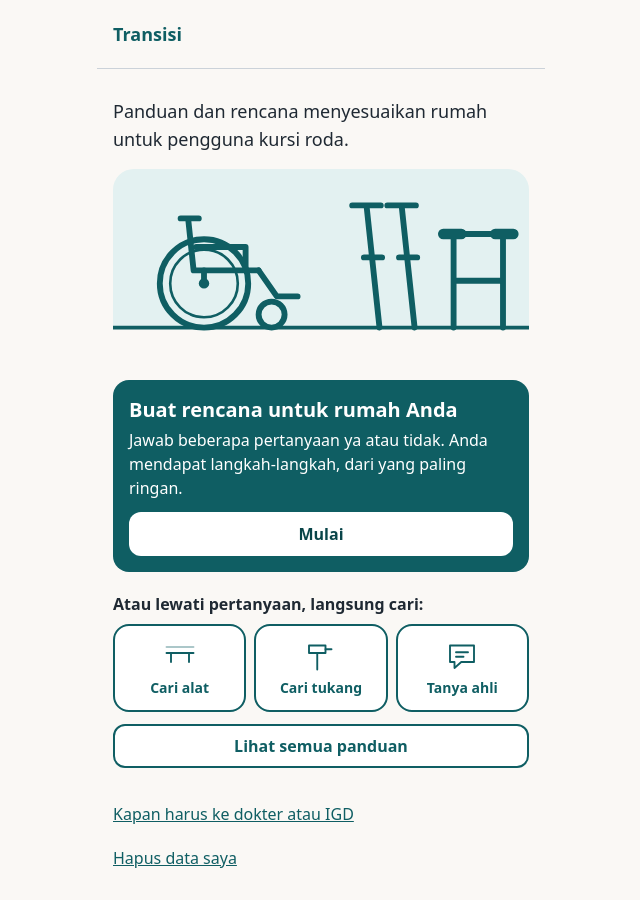
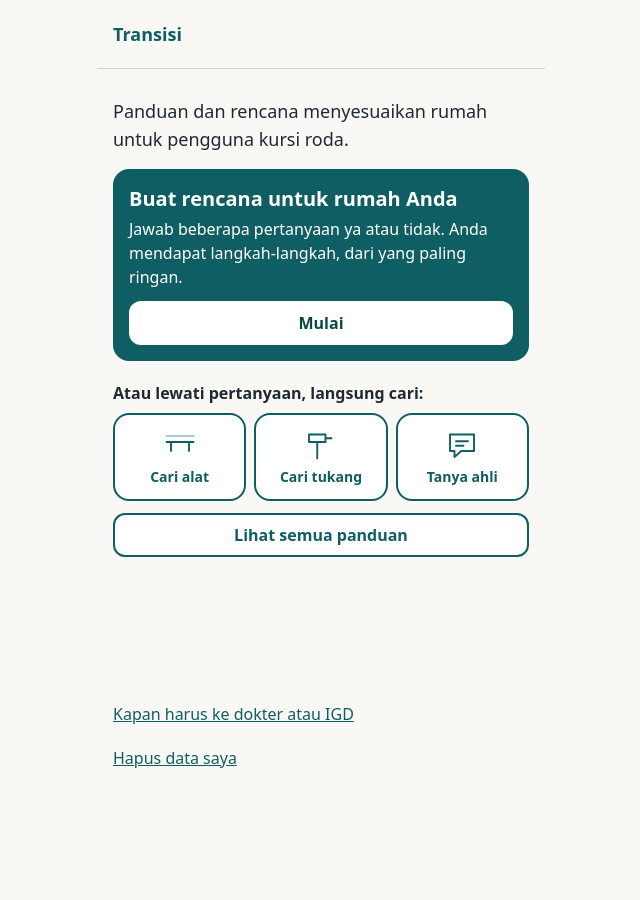
Before and after one commit to titohanafi/transisidnr, a React (Vite) app: page /jelajah/1 in a window 1280 px wide. Shown: the whole page, without its empty margins (319-959 px from the left). After the commit the page ends 800 px from the top, so only its background shows below. Built offline with nearby package versions, Linux system fonts and the light colour scheme.

Commit message:
Beranda: hapus ilustrasi alat bantu gerak
Co-Authored-By: Claude Sonnet 5.5 <noreply@anthropic.com>

```diff
--- a/src/components/Ikon.tsx
+++ b/src/components/Ikon.tsx
@@ -109,43 +109,3 @@ export function IkonAksi({ kunci, className = "h-10 w-10" }: { kunci: keyof type
     </svg>
   );
 }
-
-/**
- * Ilustrasi Beranda: alat bantu gerak yang ditanyakan di onboarding (kursi roda, kruk, walker).
- * Hanya benda, tanpa gambar orang. Warna mengikuti token tailwind.
- */
-export function IlustrasiBeranda({ className = "" }: { className?: string }) {
-  return (
-    <svg viewBox="0 0 320 150" className={`w-full ${className}`} aria-hidden="true" focusable="false">
-      <rect width="320" height="150" rx="16" className="fill-utama-muda" />
-      <rect y="122" width="320" height="28" className="fill-kertas" />
-      <path d="M0 122H320" className="stroke-utama" strokeWidth="3" />
-
-      <g className="stroke-utama" fill="none" strokeLinecap="round" strokeLinejoin="round">
-        {/* kursi roda (tampak samping) */}
-        <g strokeWidth="4.5">
-          <circle cx="70" cy="88" r="34" />
-          <circle cx="70" cy="88" r="26" strokeWidth="2" />
-          <circle cx="122" cy="112" r="10" />
-          <path d="M52 38h14M58 40L62 78H112" />
-          <path d="M112 78L126 98h16" />
-          <path d="M64 60h38V78" />
-          <path d="M70 88V78" />
-        </g>
-        <circle cx="70" cy="88" r="4" className="fill-utama" stroke="none" />
-
-        {/* sepasang kruk */}
-        <g strokeWidth="4.5">
-          <path d="M184 28h22M195 28L205 122M193 68h14" />
-          <path d="M211 28h22M222 28L232 122M220 68h14" />
-        </g>
-
-        {/* walker */}
-        <g strokeWidth="4.5">
-          <path d="M262 50h38M262 50V122M300 50V122M262 86h38" />
-          <path d="M254 50h14M294 50h14" strokeWidth="8" />
-        </g>
-      </g>
-    </svg>
-  );
-}
--- a/src/screens/Beranda.tsx
+++ b/src/screens/Beranda.tsx
@@ -1,7 +1,7 @@
 import type { ReactNode } from "react";
 import { Link } from "react-router-dom";
 import { Halaman } from "../components/Halaman";
-import { IkonAksi, IlustrasiBeranda } from "../components/Ikon";
+import { IkonAksi } from "../components/Ikon";
 import { TombolLink } from "../components/Tombol";
 import { konten } from "../domain/content";
 
@@ -12,8 +12,6 @@ export function Beranda() {
   return (
     <Halaman judul={app.nama}>
       <p className="mt-2 text-lg">{beranda.konteks}</p>
-
-      <IlustrasiBeranda className="mt-4" />
 
       <h2 className="sr-only">{pilih.judul}</h2>
 
```
Also changed, not shown: 2 other files (tests, documents, lock files or other folders).
